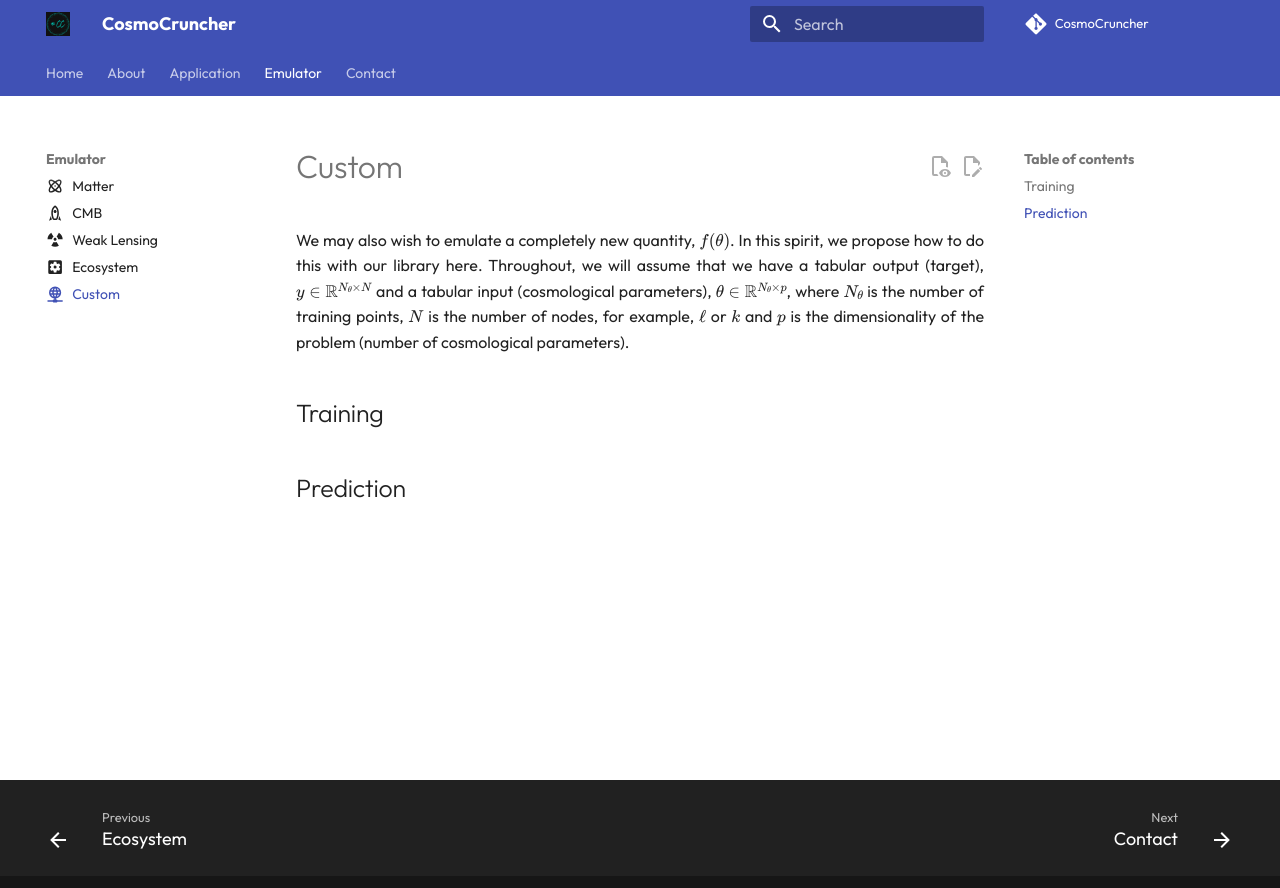
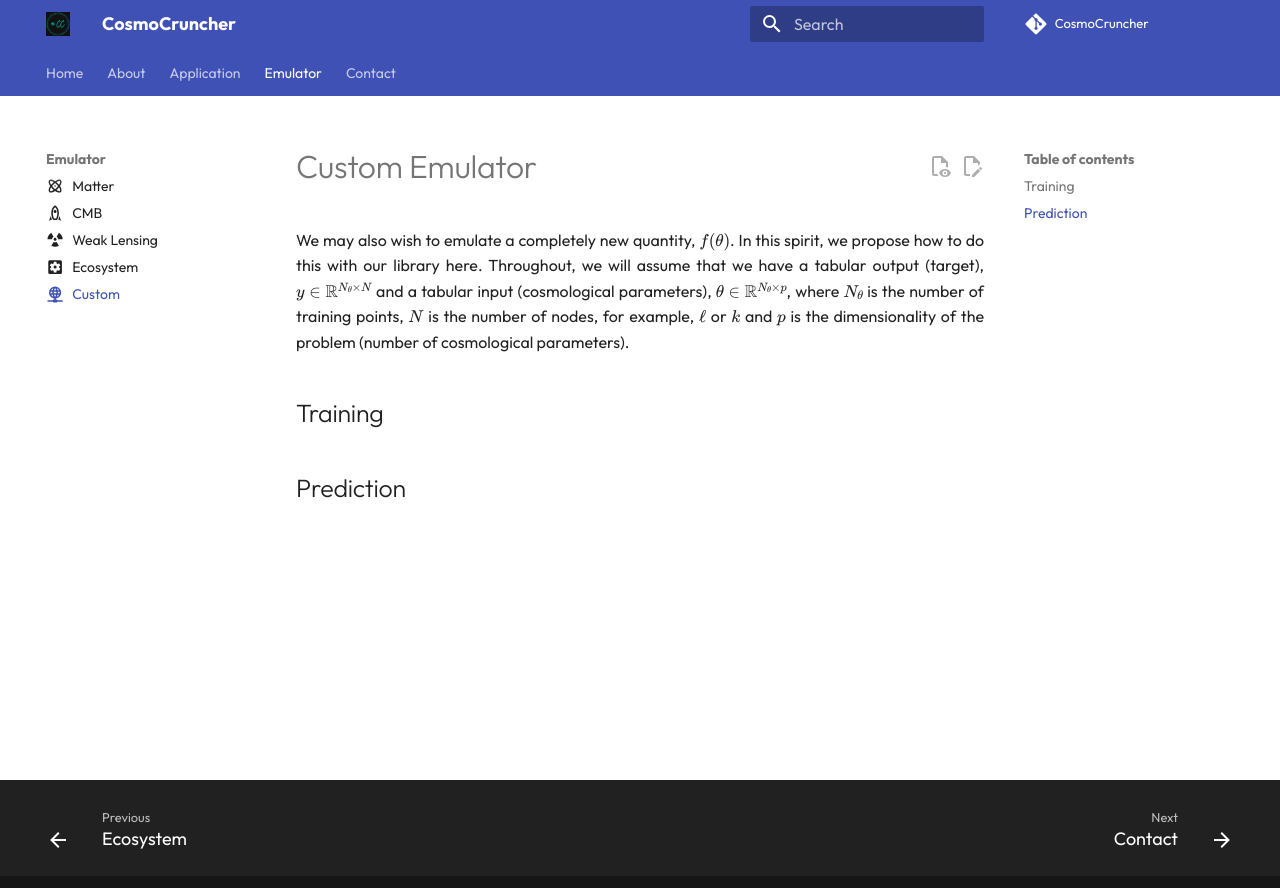
Before and after one commit to Harry45/CosmoCruncher, an MkDocs documentation site: the page built from docs/custom.md, in a window 1280 px wide. Shown: the top 888 px of the page. Built offline with MkDocs 1.6.1 and Material for MkDocs 9.7.7, drawn with Linux system fonts in a browser that asks for light colours; comment, search, counter and statistics services are not loaded.

Commit message:
Custom Emulator

```diff
--- a/docs/custom.md
+++ b/docs/custom.md
@@ -1,9 +1,9 @@
 ---
-title: Custom
+title: Custom Emulator
 icon: material/wan
 ---
 
-# Custom
+# Custom Emulator
 <p style='text-align: justify;'>
 We may also wish to emulate a completely new quantity, \(f(\theta)\). In this spirit, we propose how to do this with our library here. Throughout, we will assume that we have a tabular output (target), \(y\in \mathbb{R}^{N_{\theta}\times N}\) and a tabular input (cosmological parameters), \(\theta \in \mathbb{R}^{N_{\theta}\times p}\), where \(N_{\theta}\) is the number of training points, \(N\) is the number of nodes, for example, \(\ell\) or \(k\) and \(p\) is the dimensionality of the problem (number of cosmological parameters).
 </p>
```
